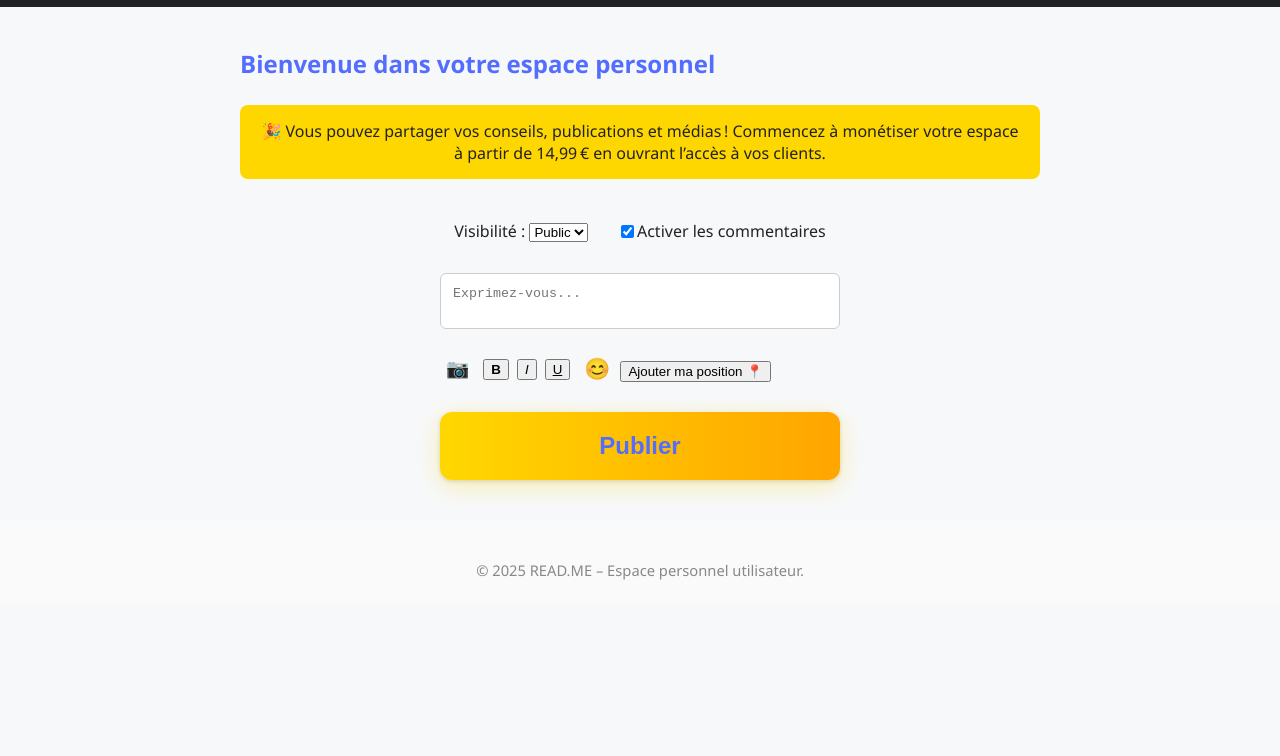
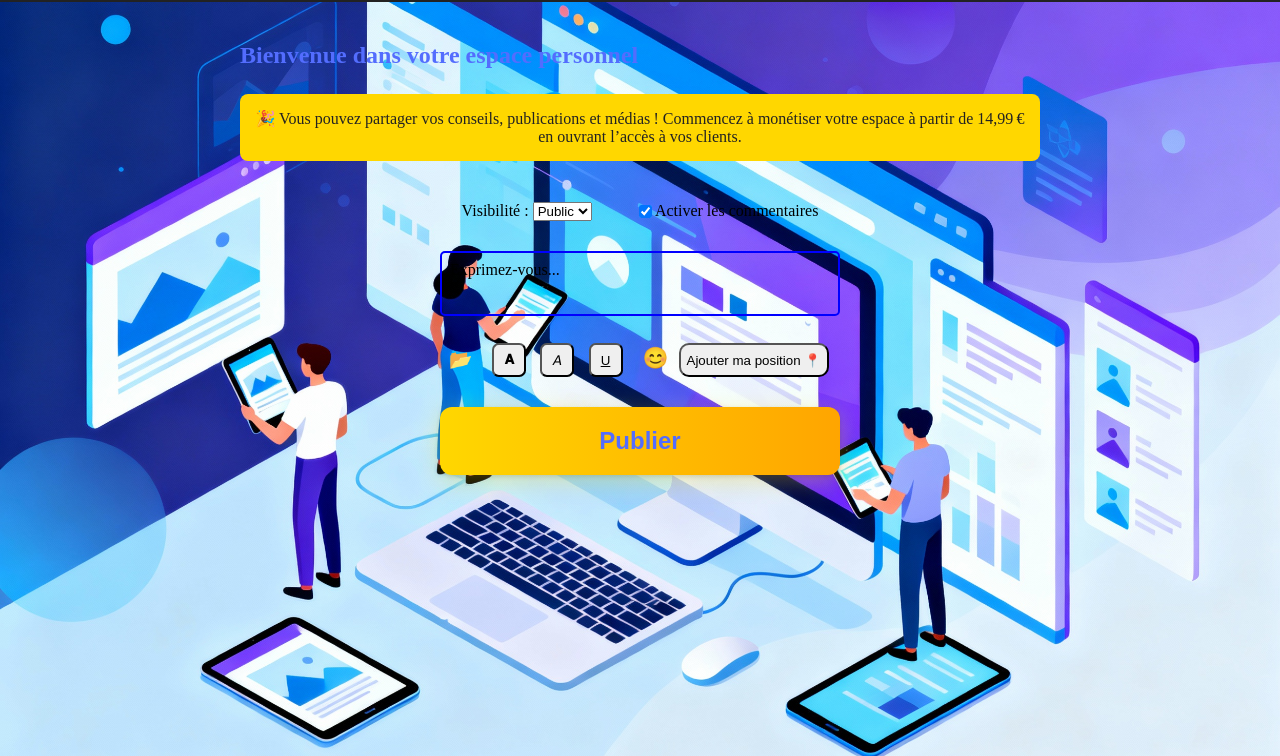
Before and after one commit to azize1999/read.me-website, a plain HTML site: page espace.html in a window 1280 px wide. Shown: the part 44-800 px from the top of the page. Drawn offline with Linux system fonts and the light colour scheme.

Commit message:
stylisation

```diff
--- a/espace.html
+++ b/espace.html
@@ -36,15 +36,18 @@
             </label>
             </div>
         <div class="fb-post-area">
-            <textarea id="post-content" placeholder="Exprimez-vous..." required></textarea>
+           <div id="editor" contenteditable="true" class="editor-area">
+    Exprimez-vous...
+</div>
             <div class="fb-toolbar">
                 <button type="button" id="add-photo" title="Ajouter photo/vidéo">
-                    <span style="font-size:1.4em;">📷</span>
+                    <span style="font-size:1.4em;">📂</span>
                 </button>
                 <input type="file" id="media-input" accept="image/*,video/*" multiple style="display:none;">
-                <button type="button" class="editor-btn" data-action="bold" title="Gras"><b>B</b></button>
-                <button type="button" class="editor-btn" data-action="italic" title="Italique"><i>I</i></button>
-                <button type="button" class="editor-btn" data-action="underline" title="Souligné"><u>U</u></button>
+                <button type="button"  class="editor-btn" data-action="bold" title="Gras"><b>𝐀</b></button>
+                <button type="button" class="editor-btn" data-action="italic" title="Italique"><i>𝘈</i></button>
+                <button type="button"  class="editor-btn" data-action="underline" title="Souligné"><u>U</u></button>
+
                 <div class="emoji-section" style="display:inline-block; position:relative;">
                     <button id="add-emoji" class="emoji-btn" type="button" title="Ajouter un emoji">😊</button>
                     <div id="emoji-picker" class="emoji-picker"></div>
@@ -64,9 +67,7 @@
     <div id="publications"></div>
 </section>
 
-<footer>
-    <p>&copy; 2025 READ.ME – Espace personnel utilisateur.</p>
-</footer>
+
 
 <script>
 // Affiche le nom utilisateur
@@ -137,27 +138,14 @@ document.addEventListener('click', function(e){
 // ----- FIN NOUVEAU CODE EMOJIS -----
 
 // -------- Mini éditeur : Gras, Italique, Souligné ---------
-document.querySelectorAll('.editor-btn').forEach(btn => {
-    btn.onclick = function() {
-        const action = btn.getAttribute('data-action');
-        const textarea = document.getElementById('post-content');
-        const start = textarea.selectionStart;
-        const end = textarea.selectionEnd;
-        const selected = textarea.value.substring(start, end);
+document.querySelectorAll(".editor-btn").forEach(btn => {
+    btn.addEventListener("click", () => {
+        const action = btn.dataset.action;
+        document.execCommand(action, false, null); // applique gras/italique/souligné
+        document.getElementById("editor").focus();
+    });
+});
 
-        let before = textarea.value.substring(0, start);
-        let after = textarea.value.substring(end);
-
-        let formatted = selected;
-        if(action === "bold") formatted = `**${selected}**`;
-        if(action === "italic") formatted = `*${selected}*`;
-        if(action === "underline") formatted = `<u>${selected}</u>`;
-
-        textarea.value = before + formatted + after;
-        textarea.focus();
-        textarea.selectionStart = textarea.selectionEnd = start + formatted.length;
-    }
-});
 // ----------------------------------------------------------
 
 // ----------- Localisation utilisateur ----------------------
--- a/style.css
+++ b/style.css
@@ -1,6 +1,17 @@
+/* body {
+    margin: 0; font-family: 'Segoe UI', Arial, sans-serif; background: #f7f8fa; color: #222;
+} */
+
 body {
-    margin: 0; font-family: 'Segoe UI', Arial, sans-serif; background: #f7f8fa; color: #222;
+  background-image: url('BACKGROUNG.png');
+  background-size: cover;
+  background-position: center;
+  background-repeat: no-repeat;
+  margin: 0;
+  min-height: 100vh;
 }
+
+
 header nav {
     display: flex; align-items: center; justify-content: space-between;
     background: #222; padding: 10px 30px;
@@ -103,13 +114,14 @@ footer { text-align: center; padding: 25px 0 10px; color: #888; font-size: 0.92e
 .emoji-picker {
         position: fixed;
     background: white;
+
 }
 
 .fb-toolbar {
     margin-top: 12px;
     display: flex;
     gap: 8px;
-    align-items: center;
+    justify-content: space-around;
 }
 .emoji-btn {
     background: none;
@@ -142,6 +154,50 @@ footer { text-align: center; padding: 25px 0 10px; color: #888; font-size: 0.92e
     display: contents;
 }
 
+.editor-btn {
+    border-radius: 20%;
+    cursor: pointer;
+    height: 34px;
+    width: 34px;
+}
+
+#get-location{
+    cursor: pointer;
+    height: 34px;
+    border-top-left-radius: 10px;
+    border-top-right-radius: 10px;
+    border-bottom-left-radius: 10px;
+    border-bottom-right-radius: 10px;
+}
+
+.editor-area {
+  border: 2px solid blue;
+  height: 45px;
+  padding: 8px;
+  font-size: 16px;
+  transition: border-color 0.3s ease, box-shadow 0.3s ease;
+  outline: none;
+  border-radius: 5px;
+  animation: fadeInText 1s ease forwards;
+}
+
+.editor-area:focus {
+  border-color: #0056b3;
+  box-shadow: 0 0 8px rgba(0, 86, 179, 0.6);
+  background-color: #f0f8ff;
+}
+
+@keyframes fadeInText {
+  from {
+    opacity: 0.5;
+    transform: translateY(5px);
+  }
+  to {
+    opacity: 1;
+    transform: translateY(0);
+  }
+}
+
 
 /* Responsive */
 @media (max-width: 600px) {
```
Also changed, not shown: index.html (+0 -3 lines), offres.html (+9 -7 lines), BACKGROUNG.png (added).
